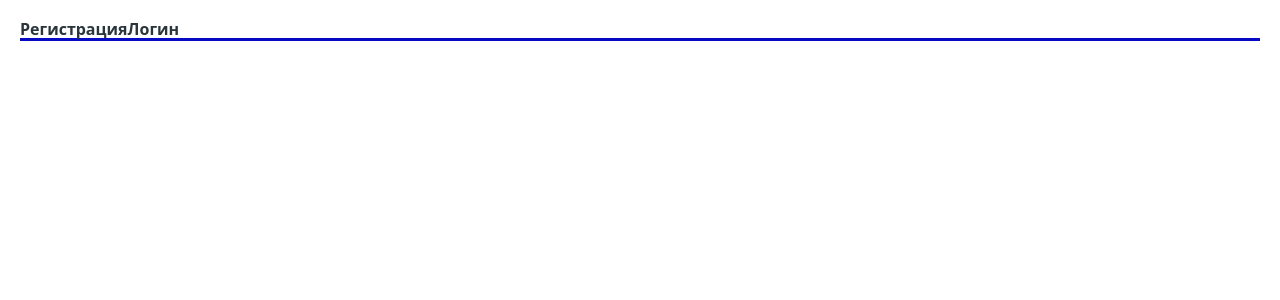
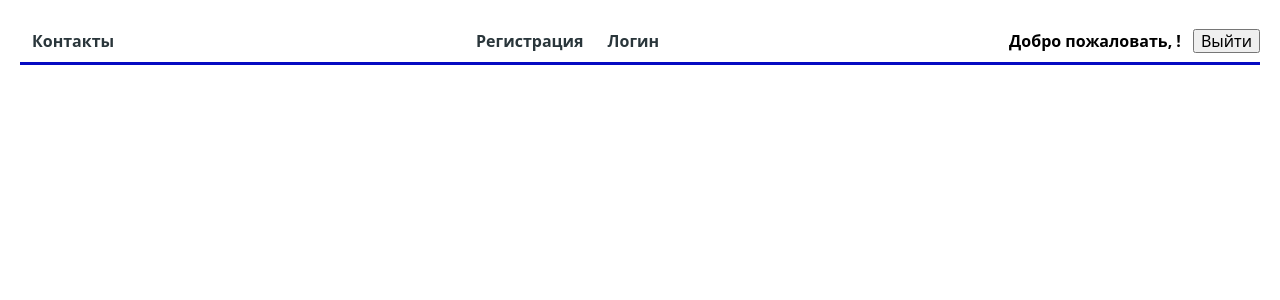
Before and after one commit to Eugenia-gal/goit-react-hw-08-phonebook, a React (Create React App) app: page / in a window 1280 px wide. Shown: the top 300 px of the page. Built offline with nearby package versions, Linux system fonts and the light colour scheme.

Commit message:
add header

```diff
--- a/src/Components/AppBar/AppBar.jsx
+++ b/src/Components/AppBar/AppBar.jsx
@@ -9,9 +9,9 @@ export default function AppBar() {
   //   const isLoggedIn = useSelector(authSelectors.getIsLoggedIn);
   return (
     <CustomHeader>
-      {/* <NavMenu /> */}
-      {/* <UserMenu /> */}
+      <NavMenu />
       <AuthMenu />
+      <UserMenu />
     </CustomHeader>
   );
 }
--- a/src/Components/AuthMenu/AuthMenu.styled.jsx
+++ b/src/Components/AuthMenu/AuthMenu.styled.jsx
@@ -1,16 +1,15 @@
 import styled from '@emotion/styled/macro';
-import React from 'react';
 import { NavLink } from 'react-router-dom';
 
 const CustomNavLink = styled(NavLink)`
   display: inline-block;
   text-decoration: none;
-  padding: 12;
+  padding: 12px;
   font-weight: 700;
   color: #2a363b;
 
   &.active {
-    color: '#E84A5F';
+    color: #006891;
   }
 `;
 
--- a/src/Components/NavMenu/NavMenu.jsx
+++ b/src/Components/NavMenu/NavMenu.jsx
@@ -1,5 +1,4 @@
 // import { CustomNavLink } from './NavMenu.styled';
-import { NavLink } from 'react-router-dom';
 import { CustomNavLink } from './NavMenu.styled';
 
 const NavMenu = () => {
--- a/src/Components/UserMenu/UserMenu.jsx
+++ b/src/Components/UserMenu/UserMenu.jsx
@@ -1,20 +1,16 @@
 import { CustomContainer, UserInvitation } from './UserMenu.styled';
+import { useSelector, useDispatch } from 'react-redux';
+import authSelectors from 'redux/Authorization/auth-selectors';
+import authOperations from 'redux/Authorization/auth-operations';
 
 export default function UserMenu() {
-  //   const dispatch = useDispatch();
-  //   const name = useSelector(authSelectors.getUsername);
+  const dispatch = useDispatch();
+  const email = useSelector(authSelectors.getUserEmail);
 
   return (
     <CustomContainer>
-      <UserInvitation>Добро пожаловать, </UserInvitation>
-      <button
-        type="button"
-        onClick={
-          console.log(
-            'Пользователь вышел',
-          ) /*() => dispatch(authOperations.logOut())*/
-        }
-      >
+      <UserInvitation>Добро пожаловать, {email}!</UserInvitation>
+      <button type="button" onClick={() => dispatch(authOperations.logOut())}>
         Выйти
       </button>
     </CustomContainer>
--- a/src/Components/UserMenu/UserMenu.styled.jsx
+++ b/src/Components/UserMenu/UserMenu.styled.jsx
@@ -7,5 +7,5 @@ export const CustomContainer = styled.div`
 
 export const UserInvitation = styled.span`
   font-weight: 700;
-  margin-right: 12;
+  margin-right: 12px;
 `;
```
